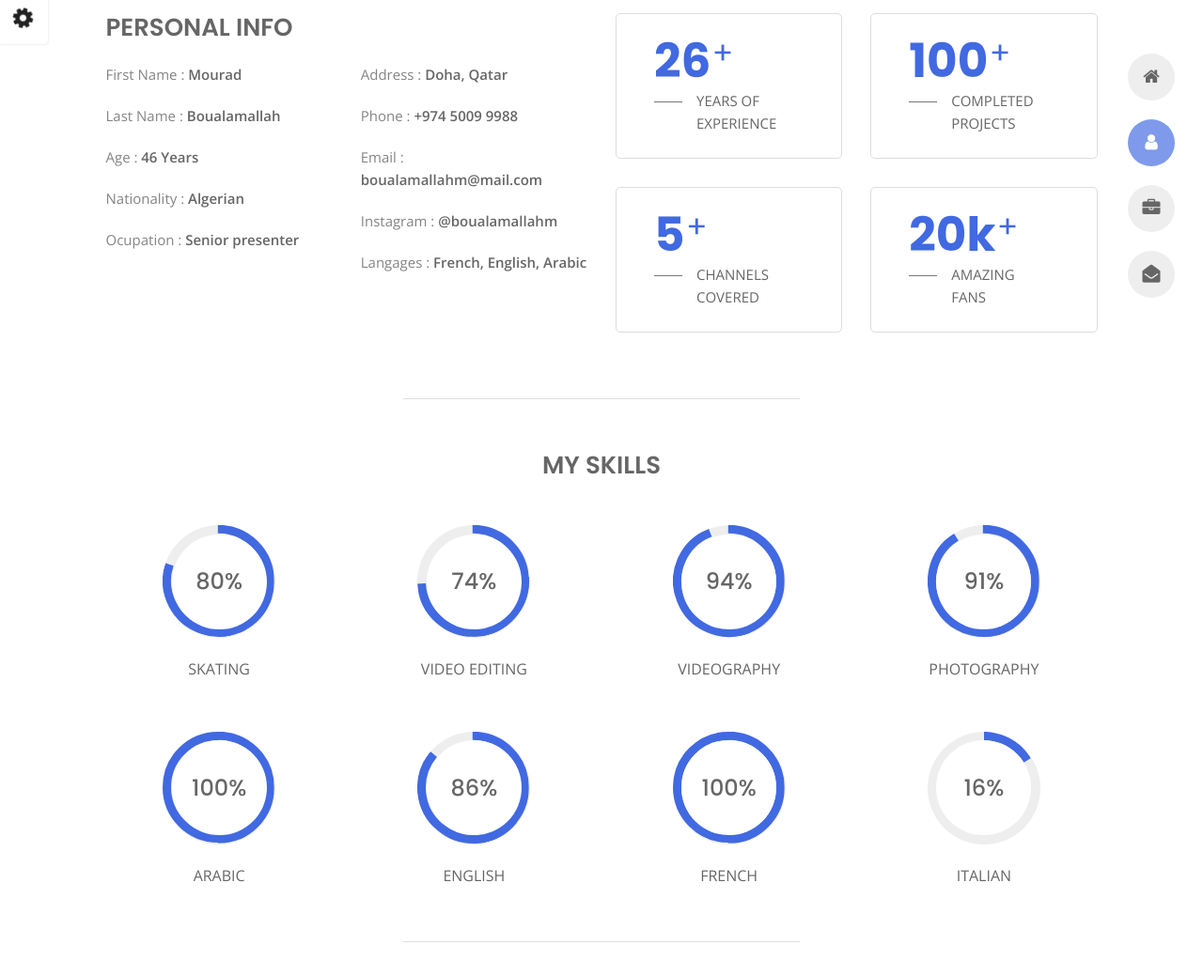
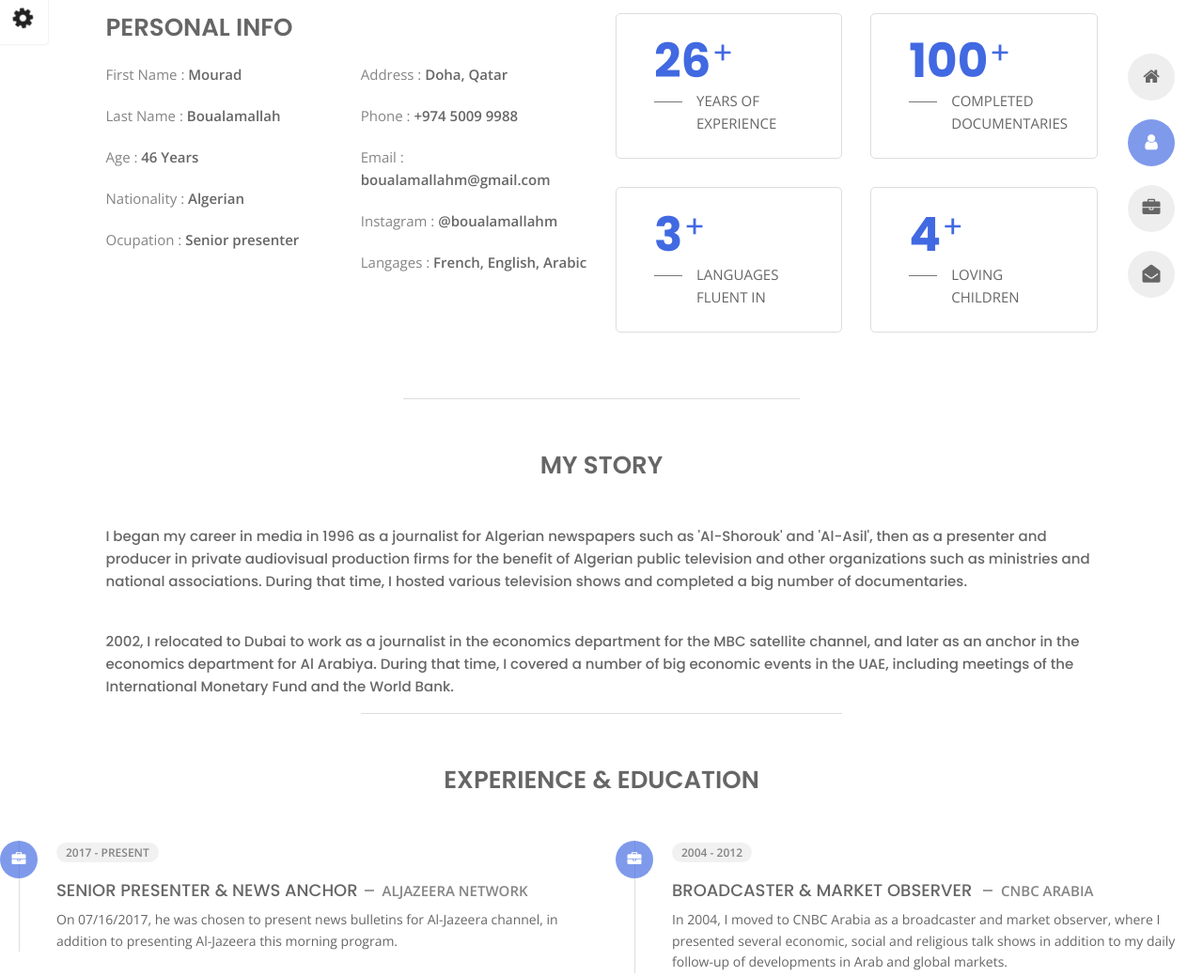
Before and after one commit to MouradBoualamallah/mouradboualamallah.github.io, a plain HTML site: page about.html in a window 1280 px wide. Shown: the part 213-1252 px from the top of the page at 94% size. Drawn offline with nearby package versions, Linux system fonts and the light colour scheme.

Commit message:
Update about.html

```diff
--- a/about.html
+++ b/about.html
@@ -166,7 +166,7 @@
                         <ul class="about-list list-unstyled open-sans-font">
                             <li> <span class="title">Address :</span> <span class="value d-block d-sm-inline-block d-lg-block d-xl-inline-block">Doha, Qatar</span> </li>
                             <li> <span class="title">phone :</span> <span class="value d-block d-sm-inline-block d-lg-block d-xl-inline-block">+974 5009 9988</span> </li>
-                            <li> <span class="title">Email :</span> <span class="value d-block d-sm-inline-block d-lg-block d-xl-inline-block">boualamallahm@mail.com</span> </li>
+                            <li> <span class="title">Email :</span> <span class="value d-block d-sm-inline-block d-lg-block d-xl-inline-block">boualamallahm@gmail.com</span> </li>
                             <li> <span class="title">Instagram :</span> <span class="value d-block d-sm-inline-block d-lg-block d-xl-inline-block">@boualamallahm</span> </li>
                             <li> <span class="title">langages :</span> <span class="value d-block d-sm-inline-block d-lg-block d-xl-inline-block">French, English, Arabic</span> </li>
                         </ul>
@@ -186,19 +186,19 @@
                     <div class="col-6">
                         <div class="box-stats with-margin">
                             <h3 class="poppins-font position-relative">100</h3>
-                            <p class="open-sans-font m-0 position-relative text-uppercase">completed <span class="d-block">projects</span></p>
+                            <p class="open-sans-font m-0 position-relative text-uppercase">completed <span class="d-block">documentaries</span></p>
                         </div>
                     </div>
                     <div class="col-6">
                         <div class="box-stats">
-                            <h3 class="poppins-font position-relative">5</h3>
-                            <p class="open-sans-font m-0 position-relative text-uppercase">channels<span class="d-block">covered</span></p>
+                            <h3 class="poppins-font position-relative">3</h3>
+                            <p class="open-sans-font m-0 position-relative text-uppercase">languages<span class="d-block">fluent in</span></p>
                         </div>
                     </div>
                     <div class="col-6">
                         <div class="box-stats">
-                            <h3 class="poppins-font position-relative">20k</h3>
-                            <p class="open-sans-font m-0 position-relative text-uppercase">Amazing <span class="d-block">fans</span></p>
+                            <h3 class="poppins-font position-relative">4</h3>
+                            <p class="open-sans-font m-0 position-relative text-uppercase">Loving <span class="d-block">Children</span></p>
                         </div>
                     </div>
                 </div>
@@ -209,88 +209,13 @@
         <!-- Skills Starts -->
         <div class="row">
             <div class="col-12">
-                <h3 class="text-uppercase pb-4 pb-sm-5 mb-3 mb-sm-0 text-left text-sm-center custom-title ft-wt-600">My Skills</h3>
+                <h3 class="text-uppercase pb-4 pb-sm-5 mb-3 mb-sm-0 text-left text-sm-center custom-title ft-wt-600">My story</h3>
             </div>
-            <div class="col-6 col-md-3 mb-3 mb-sm-5">
-                <div class="c100 p80">
-                    <span>80%</span>
-                    <div class="slice">
-                        <div class="bar"></div>
-                        <div class="fill"></div>
-                    </div>
+
                 </div>
-                <h6 class="text-uppercase open-sans-font text-center mt-2 mt-sm-4">Skating</h6>
-            </div>
-            <div class="col-6 col-md-3 mb-3 mb-sm-5">
-                <div class="c100 p74">
-                    <span>74%</span>
-                    <div class="slice">
-                        <div class="bar"></div>
-                        <div class="fill"></div>
-                    </div>
-                </div>
-                <h6 class="text-uppercase open-sans-font text-center mt-2 mt-sm-4">Video Editing</h6>
-            </div>
-            <div class="col-6 col-md-3 mb-3 mb-sm-5">
-                <div class="c100 p94">
-                    <span>94%</span>
-                    <div class="slice">
-                        <div class="bar"></div>
-                        <div class="fill"></div>
-                    </div>
-                </div>
-                <h6 class="text-uppercase open-sans-font text-center mt-2 mt-sm-4">Videography</h6>
-            </div>
-            <div class="col-6 col-md-3 mb-3 mb-sm-5">
-                <div class="c100 p91">
-                    <span>91%</span>
-                    <div class="slice">
-                        <div class="bar"></div>
-                        <div class="fill"></div>
-                    </div>
-                </div>
-                <h6 class="text-uppercase open-sans-font text-center mt-2 mt-sm-4">photography</h6>
-            </div>
-            <div class="col-6 col-md-3 mb-3 mb-sm-5">
-                <div class="c100 p100">
-                    <span>100%</span>
-                    <div class="slice">
-                        <div class="bar"></div>
-                        <div class="fill"></div>
-                    </div>
-                </div>
-                <h6 class="text-uppercase open-sans-font text-center mt-2 mt-sm-4">arabic</h6>
-            </div>
-            <div class="col-6 col-md-3 mb-3 mb-sm-5">
-                <div class="c100 p86">
-                    <span>86%</span>
-                    <div class="slice">
-                        <div class="bar"></div>
-                        <div class="fill"></div>
-                    </div>
-                </div>
-                <h6 class="text-uppercase open-sans-font text-center mt-2 mt-sm-4">English</h6>
-            </div>
-            <div class="col-6 col-md-3 mb-3 mb-sm-5">
-                <div class="c100 p100">
-                    <span>100%</span>
-                    <div class="slice">
-                        <div class="bar"></div>
-                        <div class="fill"></div>
-                    </div>
-                </div>
-                <h6 class="text-uppercase open-sans-font text-center mt-2 mt-sm-4">french</h6>
-            </div>
-            <div class="col-6 col-md-3 mb-3 mb-sm-5">
-                <div class="c100 p16">
-                    <span>16%</span>
-                    <div class="slice">
-                        <div class="bar"></div>
-                        <div class="fill"></div>
-                    </div>
-                </div>
-                <h6 class="text-uppercase open-sans-font text-center mt-2 mt-sm-4">Italian</h6>
-            </div>
+                <p>I began my career in media in 1996 as a journalist for Algerian newspapers such as 'Al-Shorouk' and 'Al-Asil', then as a presenter and producer in private audiovisual production firms for the benefit of Algerian public television and other organizations such as ministries and national associations. During that time, I hosted various television shows and completed a big number of documentaries.</p>
+                <br>
+                <p> 2002, I relocated to Dubai to work as a journalist in the economics department for the MBC satellite channel, and later as an anchor in the economics department for Al Arabiya. During that time, I covered a number of big economic events in the UAE, including meetings of the International Monetary Fund and the World Bank.</p>
         </div>
         <!-- Skills Ends -->
         <hr class="separator mt-1">
```
